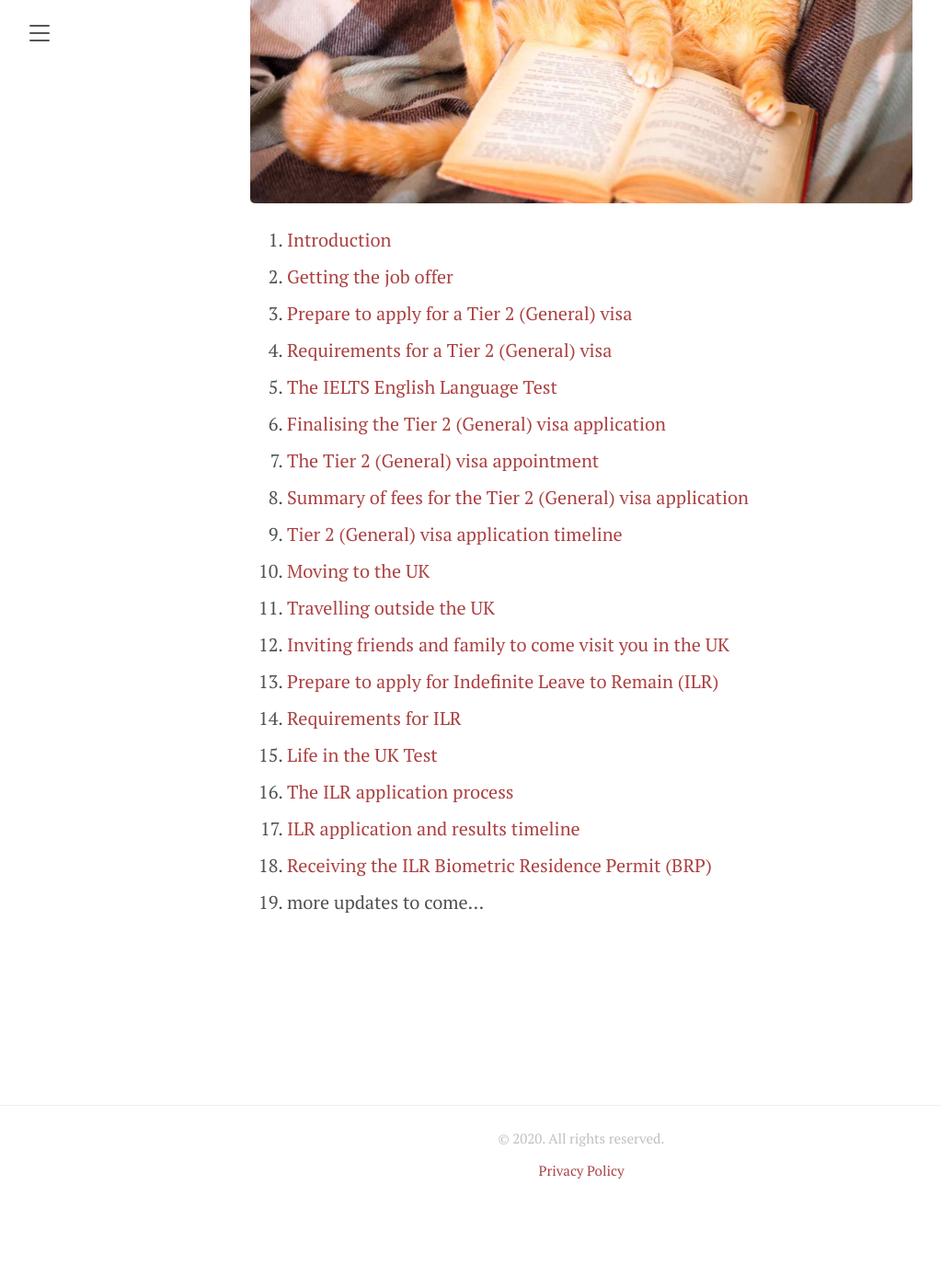
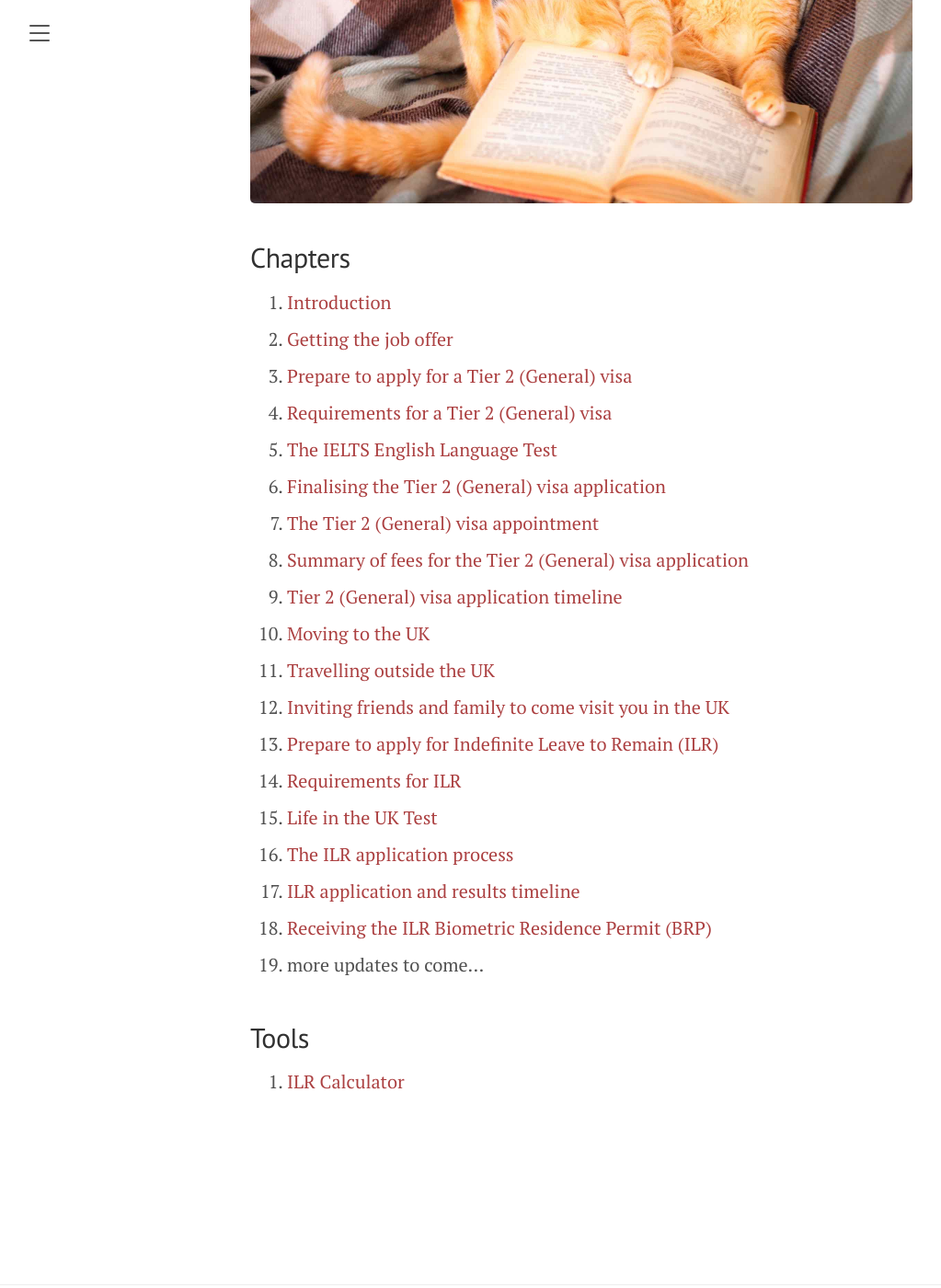
Before and after one commit to immigrationstory/uk, a Jekyll site: the page built from en-gb/table-of-contents.md, in a window 1280 px wide and 1400 px high, scrolled down 376 px. Shown: the whole window at 92% size, without its empty margins (8-1031 px from the left). Built offline with Jekyll 4.4.1, drawn with Linux system fonts in a browser that asks for light colours; before the commit the page ends 1688 px from its top, so only the background shows below that.

Commit message:
Add tools to Table of Contents

```diff
--- a/en-gb/table-of-contents.md
+++ b/en-gb/table-of-contents.md
@@ -7,6 +7,12 @@ redirect_from:
 
 ![](/assets/cat-reading-book.jpg)
 
+## Chapters
 {% assign locale_posts = site.posts | where: 'locale', page.locale %}
 {% for post in locale_posts reversed %}0. [ {{ post.title }} ]({{ post.url }})
 {% endfor %}0. more updates to come...
+
+## Tools
+{% assign locale_pages = site.pages | where: 'locale', page.locale | where: 'categories', 'tools' %}
+{% for page in locale_pages %}0. [ {{ page.title }} ]({{ page.url }})
+{% endfor %}
```
Also changed, not shown: en-gb/tools/ilr-calculator.md (+1 -0 lines).
